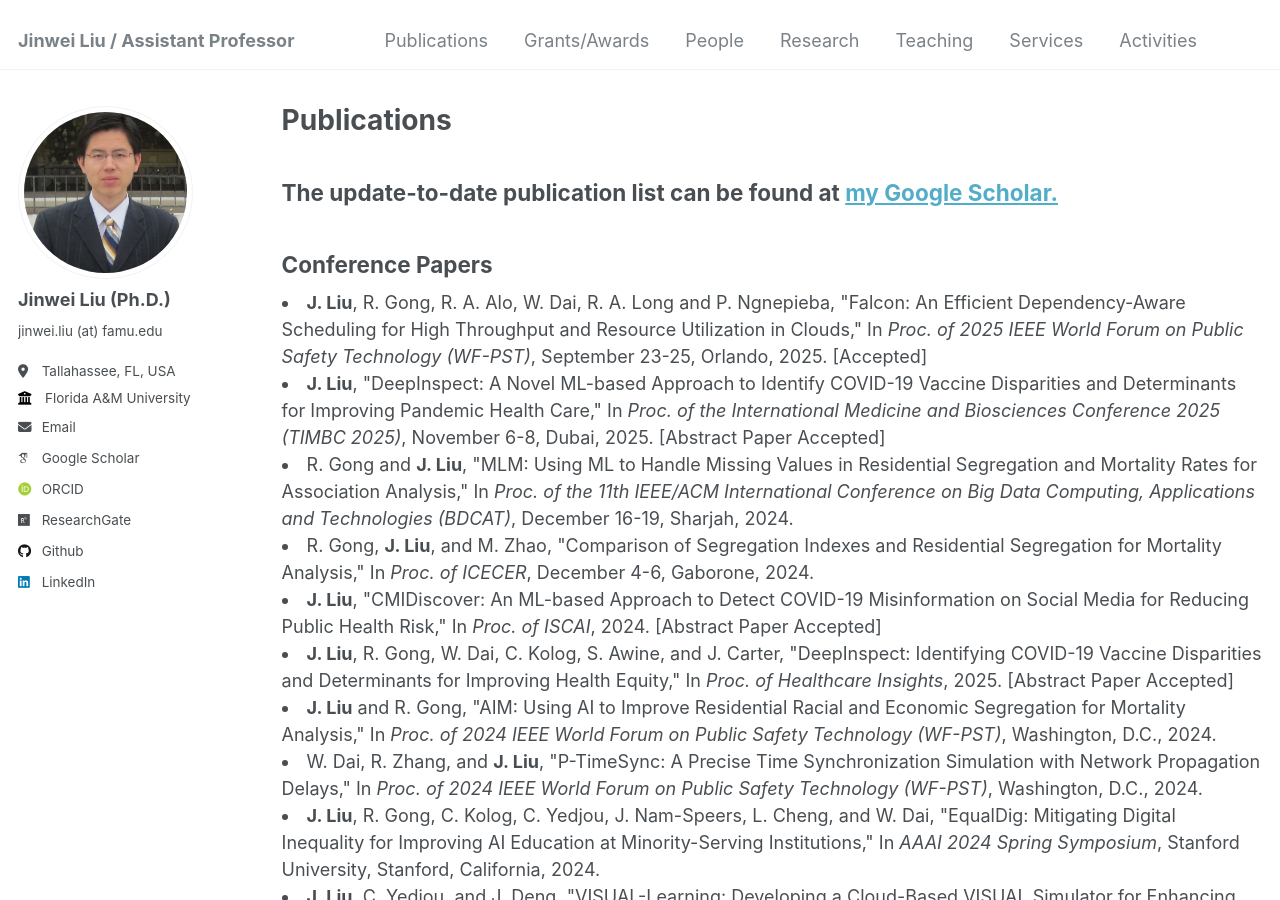
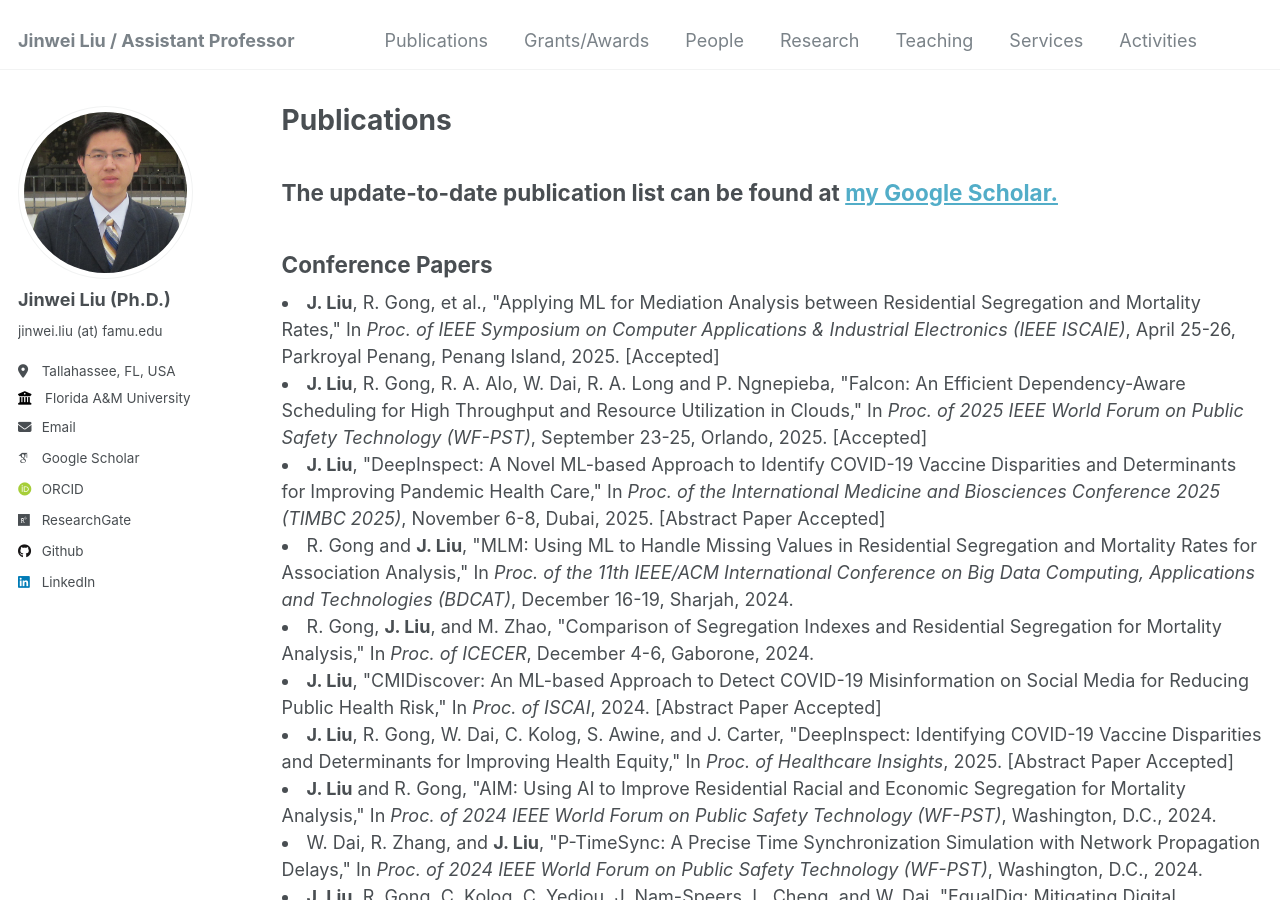
Before and after one commit to jinweiliucu/jinweiliucu.github.io, a Jekyll site: the page built from _publications/publications.html, in a window 1280 px wide and 900 px high. Built offline with Jekyll 4.4.1, drawn with Linux system fonts in a browser that asks for light colours; some web fonts are replaced.

Commit message:
Update publications.html

```diff
--- a/_publications/publications.html
+++ b/_publications/publications.html
@@ -10,6 +10,13 @@ author_profile: true
 
 <h2 class="text-left">Conference Papers</h2>
     <li>
+    <strong>J. Liu</strong>, R. Gong, et al., "Applying ML for Mediation Analysis between Residential Segregation and Mortality Rates,"
+    In <em>Proc. of IEEE Symposium on Computer Applications & Industrial Electronics (IEEE ISCAIE)</em>, April 25-26, Parkroyal Penang, Penang Island, 2025. [Accepted]
+    <!-- [<a href="/files/articles/WF-PST2025LiuFalcon.pdf">Paper</a>]</span> -->
+    </span><br>
+    </li>
+
+	<li>
     <strong>J. Liu</strong>, R. Gong, R. A. Alo, W. Dai, R. A. Long and P. Ngnepieba, "Falcon: An Efficient Dependency-Aware Scheduling for High Throughput and Resource Utilization in Clouds,"
     In <em>Proc. of 2025 IEEE World Forum on Public Safety Technology (WF-PST)</em>, September 23-25, Orlando, 2025. [Accepted]
     <!-- [<a href="/files/articles/WF-PST2025LiuFalcon.pdf">Paper</a>]</span> -->
```
